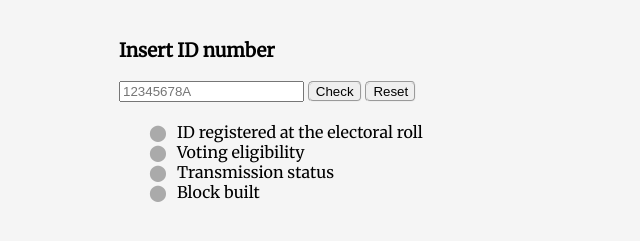
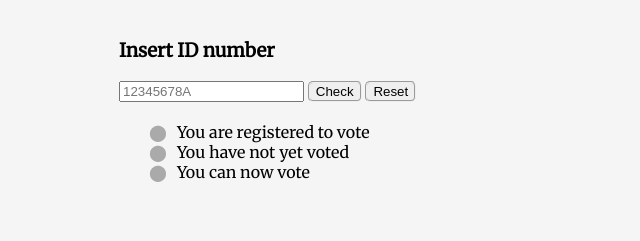
Before and after one commit to polmes/etherocracy, a website: page index.html in a window 1280 px wide. Shown: the part 107-348 px from the top of the page, without its empty margins (321-961 px from the left). Drawn offline with Linux system fonts and the light colour scheme; files that its build step writes are made by us from their sources.

Commit message:
Remove old status messages

```diff
--- a/index.html
+++ b/index.html
@@ -24,13 +24,11 @@
 
 		<br>
 		<div class="check_messages">
-			<span id="registered" class="status">&#11044;</span>ID registered at the electoral roll
+			<span id="registered" class="status">&#11044;</span>You are registered to vote
 			<br>
-			<span id="eligibility" class="status">&#11044;</span>Voting eligibility
+			<span id="eligibility" class="status">&#11044;</span>You have not yet voted
 			<br>
-			<span id="transmission" class="status">&#11044;</span>Transmission status
-			<br>
-	 		<span id="block_built" class="status">&#11044;</span>Block built
+	 		<span id="vote-now" class="status">&#11044;</span>You can now vote
 		</div>
 		<br>
 
```
